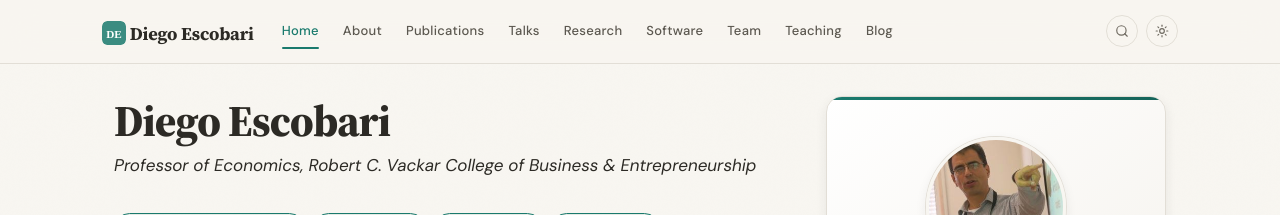
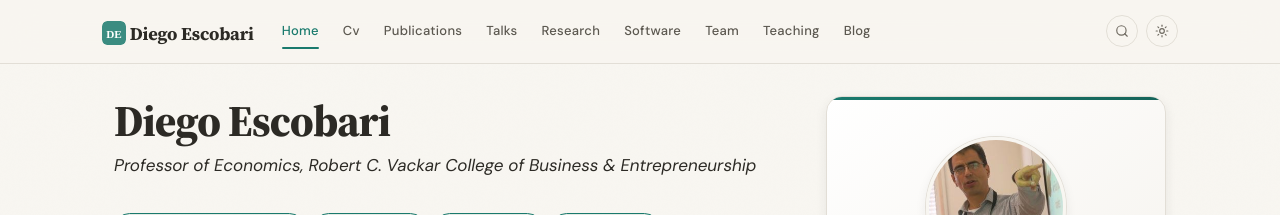
Before and after one commit to diegoescobari/diegoescobari.github.io, a Jekyll site: the page built from _pages/home.md, in a window 1280 px wide. Shown: the top 215 px of the page. Built offline with Jekyll 4.4.1, drawn with Linux system fonts in a browser that asks for light colours.

Commit message:
_config.yml

```diff
--- a/_config.yml
+++ b/_config.yml
@@ -47,7 +47,7 @@ analytics:
 # Each name is a page in _pages/. Add `label: Papers` to change the
 # navbar text without changing the URL.
 nav_pages:
-  - name: about
+  - name: cv
   - name: publications
   - name: talks
   - name: research
```
